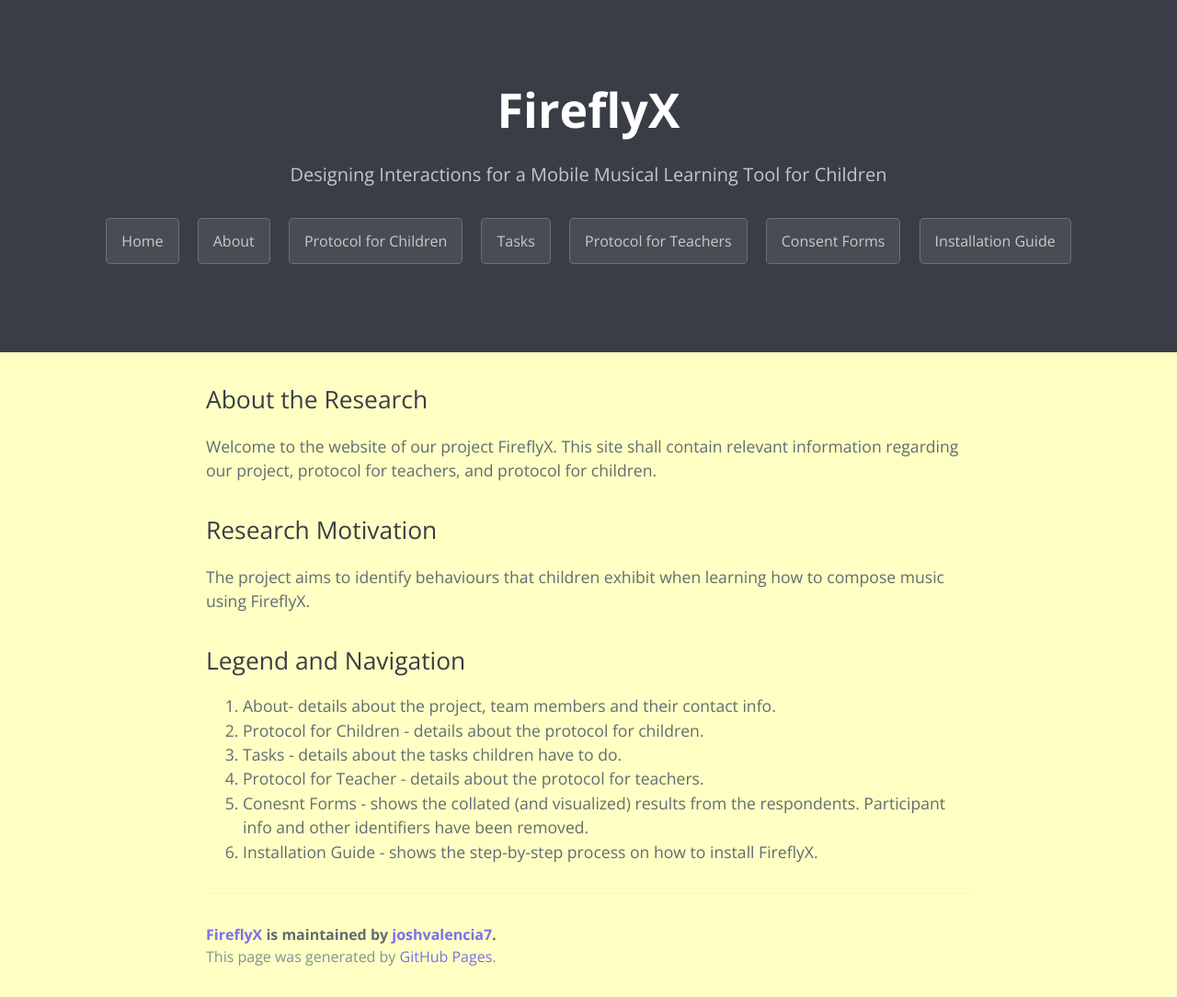
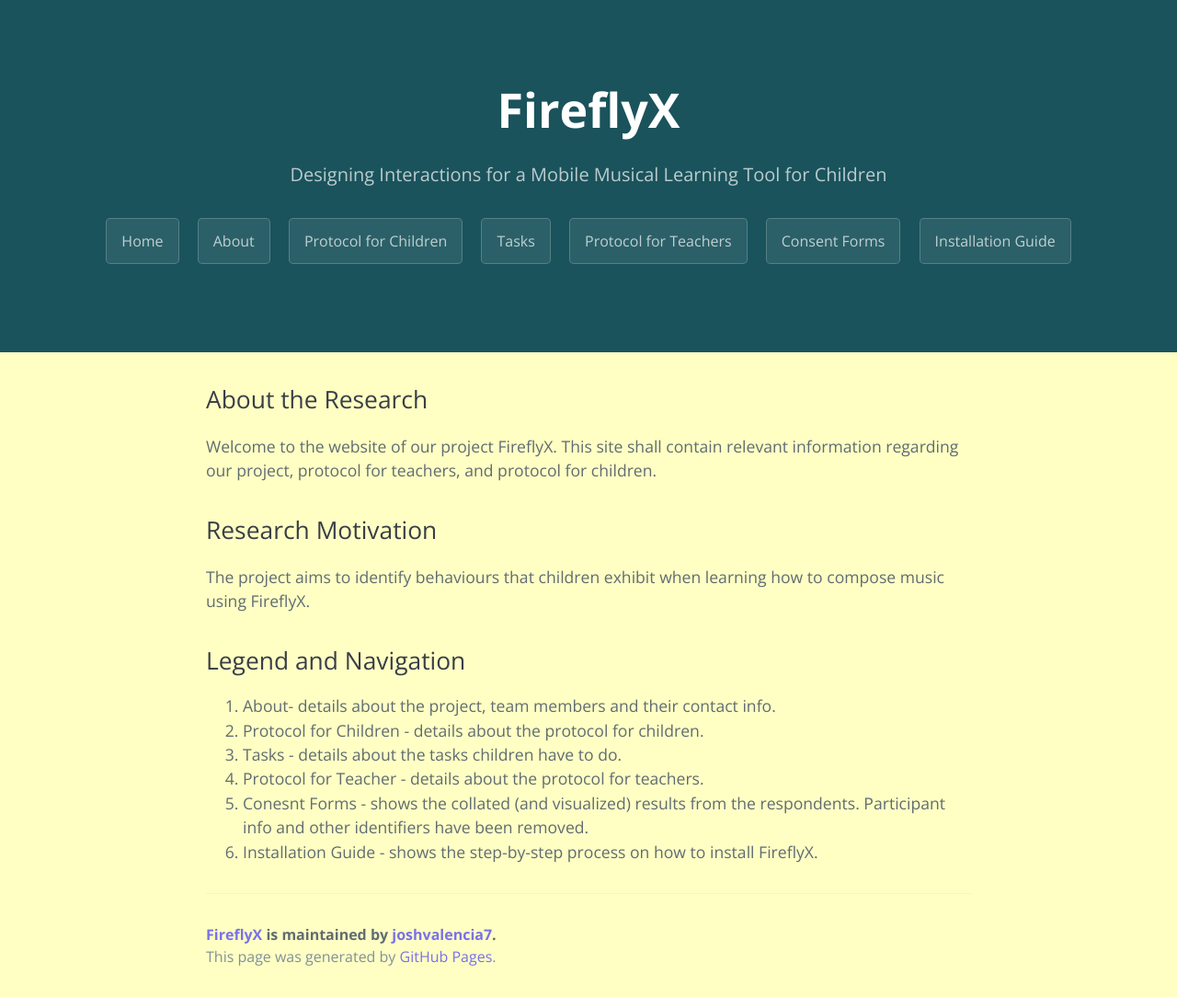
Before and after one commit to joshvalencia7/FireflyX, a Jekyll site: the page built from index.md, in a window 1280 px wide. Shown: the whole page at 92% size. Built offline with Jekyll 4.4.1, drawn with Linux system fonts in a browser that asks for light colours.

Commit message:
Update variables.scss

```diff
--- a/_sass/variables.scss
+++ b/_sass/variables.scss
@@ -4,7 +4,7 @@
 
 // Headers
 $header-heading-color: #fff !default;
-$header-bg-color: #393E46  !default;
+$header-bg-color: #1a535c  !default;
 $header-bg-color-secondary: #155799 !default;
 
 // Text
```
